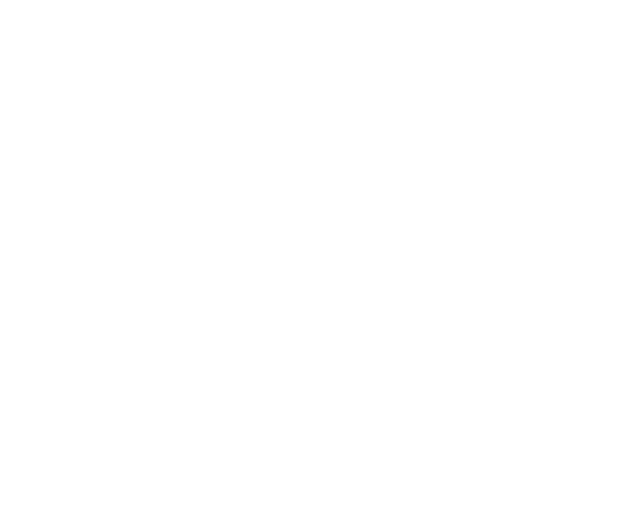
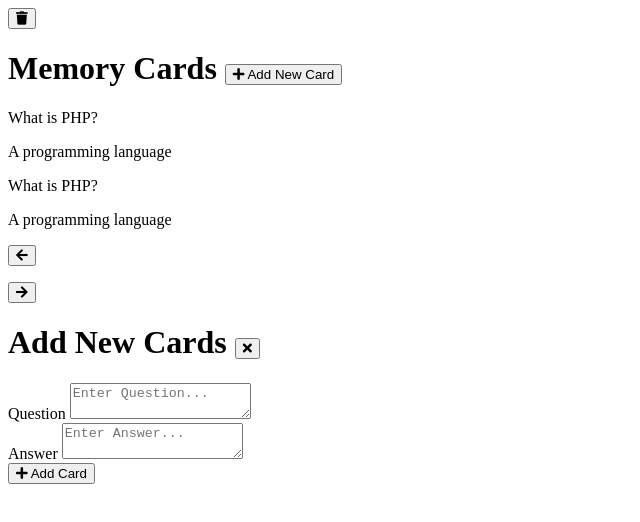
Before and after one commit to paulgellatly/memory-cards, a plain HTML site: page index.html in a window 1280 px wide. Shown: the whole page, without its empty margins (0-640 px from the left). Drawn offline with Linux system fonts and the light colour scheme.

Commit message:
added HTML

```diff
--- a/index.html
+++ b/index.html
@@ -3,10 +3,86 @@
 <head>
     <meta charset="UTF-8">
     <meta name="viewport" content="width=device-width, initial-scale=1.0">
+    <link rel="stylesheet" href="https://cdnjs.cloudflare.com/ajax/libs/font-awesome/5.12.0-2/css/all.min.css" integrity="sha256-46r060N2LrChLLb5zowXQ72/iKKNiw/lAmygmHExk/o=" crossorigin="anonymous" />
     <link rel="stylesheet" href="style.css">
     <title>Memory Cards</title>
 </head>
 <body>
+    <button id="clear" class="clear btn">
+        <i class="fas fa-trash"></i>
+    </button>
+
+    <h1>Memory Cards
+        <button id="show" class="btn btn-small">
+            <i class="fas fa-plus"></i> Add New Card
+        </button>
+    </h1>
+
+    <div id="cards-container" class="cards">
+        <div class="card active">
+            <div class="inner-card">
+                <div class="inner-card-front">
+                    <p>
+                        What is PHP?
+                    </p>
+                </div>
+                <div class="inner-card-back">
+                    <p>
+                        A programming language
+                    </p>
+                </div>
+            </div>
+        </div>
+
+        <div class="card">
+            <div class="inner-card">
+                <div class="inner-card-front">
+                    <p>
+                        What is PHP?
+                    </p>
+                </div>
+                <div class="inner-card-back">
+                    <p>
+                        A programming language
+                    </p>
+                </div>
+            </div>
+        </div>
+    </div>
+
+    <div class="navigation">
+        <button id="prev" class="nav-button">
+            <i class="fas fa-arrow-left"></i>
+        </button>
+
+        <p id="current"></p>
+
+        <button id="next" class="nav-button">
+            <i class="fas fa-arrow-right"></i>
+        </button>
+    </div>
+
+    <div id="add-container" class="add-container">
+        <h1>Add New Cards
+            <button id="hide" class="btn-small btn-ghost">
+                <i class="fas fa-times"></i>
+            </button>
+        </h1>
+
+        <div class="form-group">
+            <label for="question">Question</label>
+            <textarea id="question" placeholder="Enter Question..."></textarea>
+        </div>
+
+        <div class="form-group">
+            <label for="answer">Answer</label>
+            <textarea id="answer" placeholder="Enter Answer..."></textarea>
+        </div>
+
+        <button id="add-card" class="btn">
+            <i class="fas fa-plus"></i> Add Card
+        </button>
+    </div>
 
     <script src="script.js"></script>
 </body>
--- a/style.css
+++ b/style.css
@@ -0,0 +1 @@
+@import url('https://fonts.googleapis.com/css2?family=Lato&display=swap');
```
